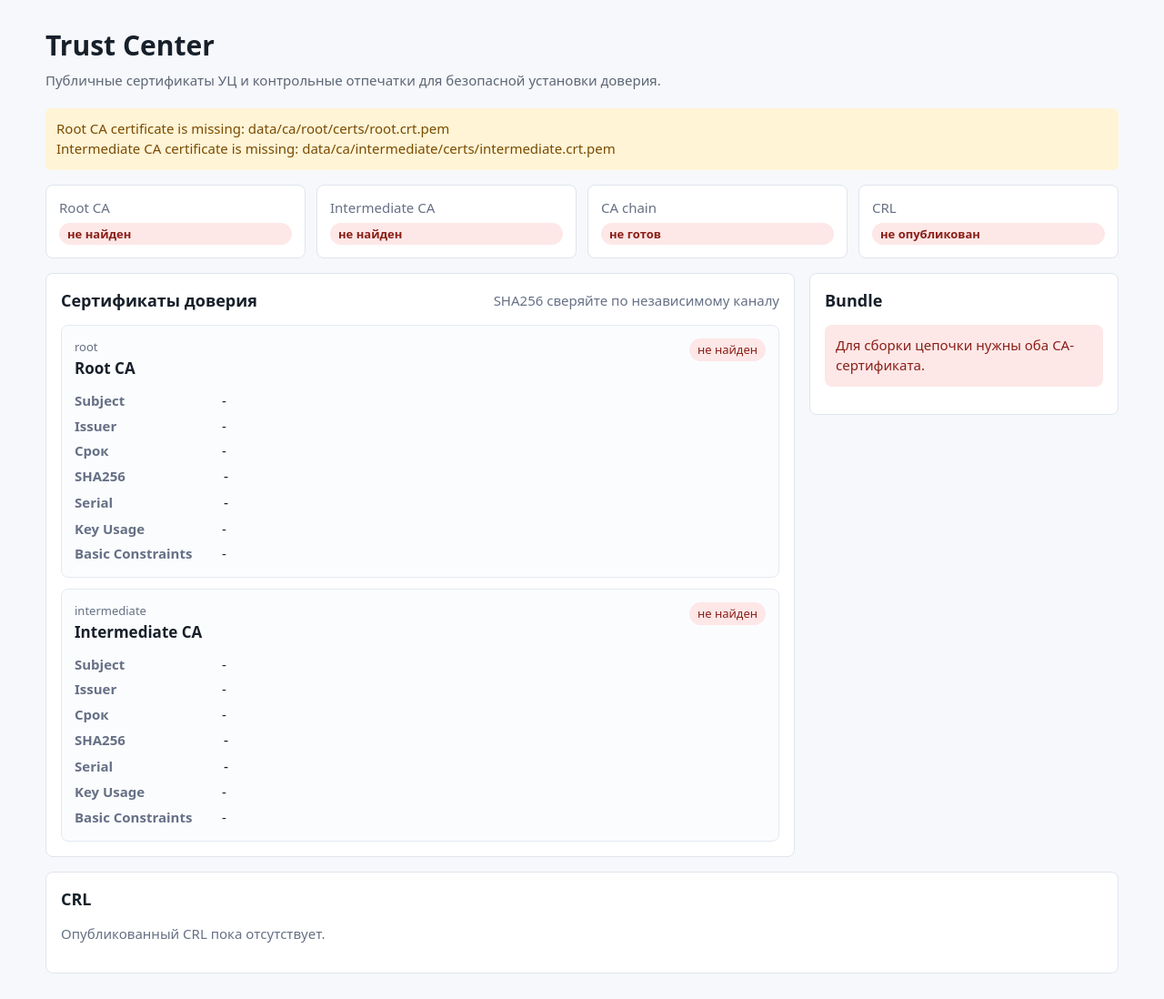
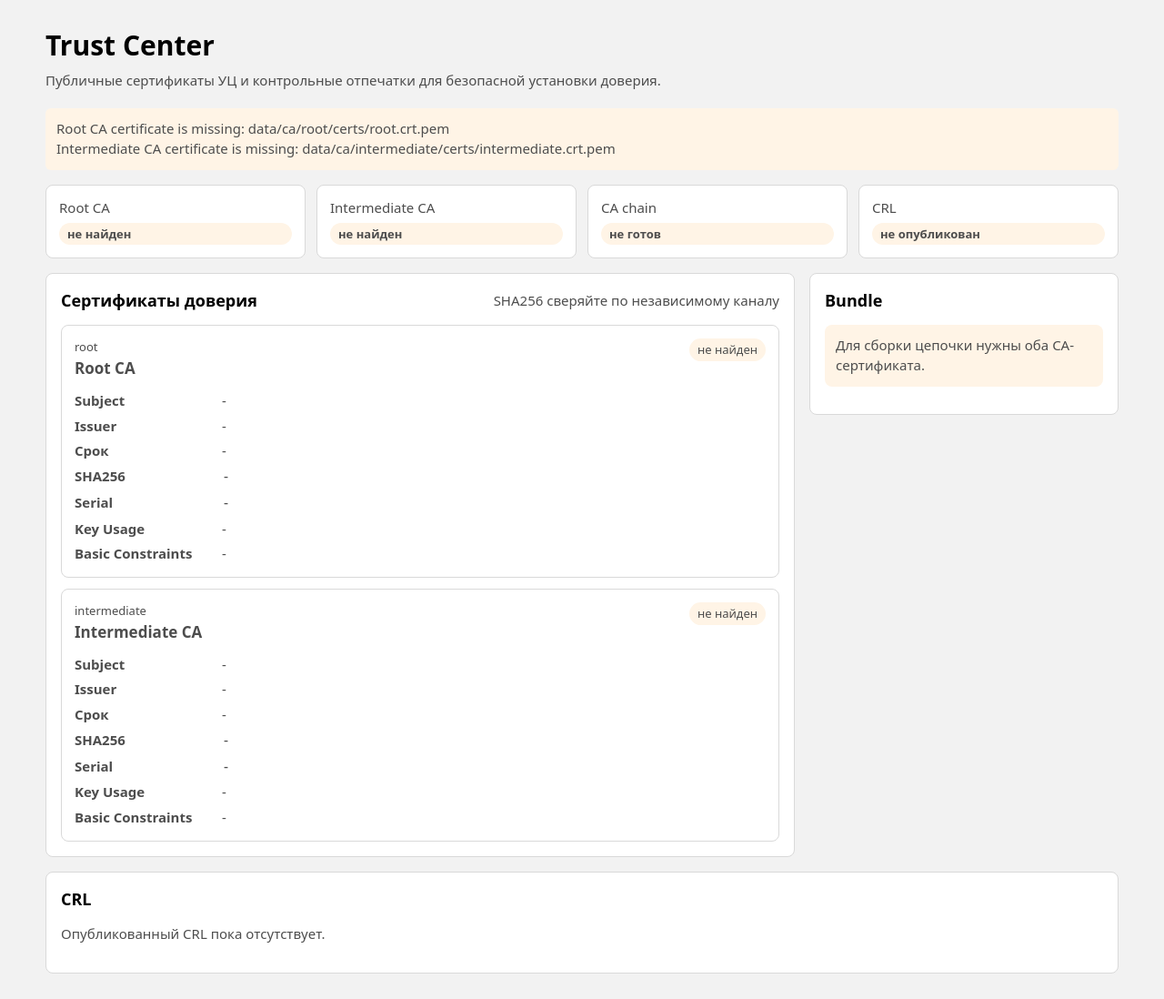
Before and after one commit to Tap4anskiy/pkica, a FastAPI app: page /trust in a window 1280 px wide. Shown: the whole page at 91% size. Run offline with FastAPI, Linux system fonts and the light colour scheme.

Commit message:
Apply university color palette

```diff
--- a/pkica/web/static/style.css
+++ b/pkica/web/static/style.css
@@ -1,7 +1,7 @@
 body {
   margin: 0;
-  background: #f7f8fb;
-  color: #17202a;
+  background: #F2F2F2;
+  color: #4D4D4D;
   font: 15px/1.45 system-ui, -apple-system, Segoe UI, sans-serif;
 }
 
@@ -38,11 +38,13 @@ main {
 h1 {
   font-size: 30px;
   margin: 0;
+  color: #000000;
 }
 
 h2 {
   font-size: 18px;
   margin: 0 0 14px;
+  color: #000000;
 }
 
 .page-head {
@@ -55,7 +57,7 @@ h2 {
 
 .page-head p {
   margin: 6px 0 0;
-  color: #5c6675;
+  color: #4D4D4D;
 }
 
 .head-actions {
@@ -124,8 +126,8 @@ h2 {
 }
 
 .panel {
-  background: #fff;
-  border: 1px solid #dfe5ee;
+  background: #FFFFFF;
+  border: 1px solid #D9D9D9;
   border-radius: 8px;
   padding: 16px;
   margin-bottom: 16px;
@@ -212,16 +214,16 @@ h2 {
   gap: 6px;
   margin-top: 14px;
   padding-top: 12px;
-  border-top: 1px solid #e8edf4;
+  border-top: 1px solid #F2F2F2;
 }
 
 .mini-list a {
-  color: #1166bb;
+  color: #F7941D;
   text-decoration: none;
 }
 
 .muted {
-  color: #667085;
+  color: #4D4D4D;
 }
 
 .chain-list {
@@ -230,9 +232,9 @@ h2 {
 }
 
 .chain-item {
-  border: 1px solid #e4e9f1;
+  border: 1px solid #D9D9D9;
   border-radius: 8px;
-  background: #fbfcfe;
+  background: #FFFFFF;
   padding: 14px;
 }
 
@@ -245,7 +247,7 @@ h2 {
 
 .chain-role {
   display: block;
-  color: #667085;
+  color: #4D4D4D;
   font-size: 13px;
 }
 
@@ -266,7 +268,7 @@ h2 {
 }
 
 .chain-details dt {
-  color: #667085;
+  color: #4D4D4D;
   font-weight: 700;
   white-space: nowrap;
 }
@@ -287,21 +289,21 @@ h2 {
 }
 
 .badge.ok {
-  background: #e7f6ed;
-  color: #17663a;
+  background: #F2F2F2;
+  color: #4D4D4D;
 }
 
 .badge.bad {
-  background: #fde7e7;
-  color: #8a1f17;
+  background: #FFF4E6;
+  color: #4D4D4D;
 }
 
 .status-pill {
   display: inline-block;
   border-radius: 999px;
   padding: 3px 9px;
-  background: #eef2f7;
-  color: #344054;
+  background: #F2F2F2;
+  color: #4D4D4D;
   font-size: 13px;
 }
 
@@ -379,15 +381,15 @@ h2 {
 }
 
 .summary-item {
-  background: #fff;
-  border: 1px solid #dfe5ee;
+  background: #FFFFFF;
+  border: 1px solid #D9D9D9;
   border-radius: 8px;
   padding: 14px;
 }
 
 .summary-item span {
   display: block;
-  color: #667085;
+  color: #4D4D4D;
 }
 
 .summary-item strong {
@@ -439,19 +441,19 @@ h2 {
 }
 
 .state-note.ok {
-  background: #e7f6ed;
-  color: #17663a;
+  background: #F2F2F2;
+  color: #4D4D4D;
 }
 
 .state-note.bad {
-  background: #fde7e7;
-  color: #8a1f17;
+  background: #FFF4E6;
+  color: #4D4D4D;
 }
 
 .danger-zone {
-  border: 1px solid #f3b8b3;
+  border: 1px solid #F7941D;
   border-radius: 8px;
-  background: #fff8f7;
+  background: #FFF4E6;
   padding: 14px;
 }
 
@@ -753,21 +755,21 @@ button {
 }
 
 .error {
-  background: #fde7e7;
-  color: #8a1f17;
+  background: #FFF4E6;
+  color: #4D4D4D;
 }
 
 .warning {
-  background: #fff4d6;
-  color: #7a4b00;
+  background: #FFF4E6;
+  color: #4D4D4D;
 }
 
 dl {
   display: grid;
   grid-template-columns: 180px 1fr;
   gap: 8px 14px;
-  background: #fff;
-  border: 1px solid #dfe5ee;
+  background: #FFFFFF;
+  border: 1px solid #D9D9D9;
   border-radius: 8px;
   padding: 16px;
 }
```
Also changed, not shown: other parts of pkica/web/static/style.css (+50 -50 lines).
